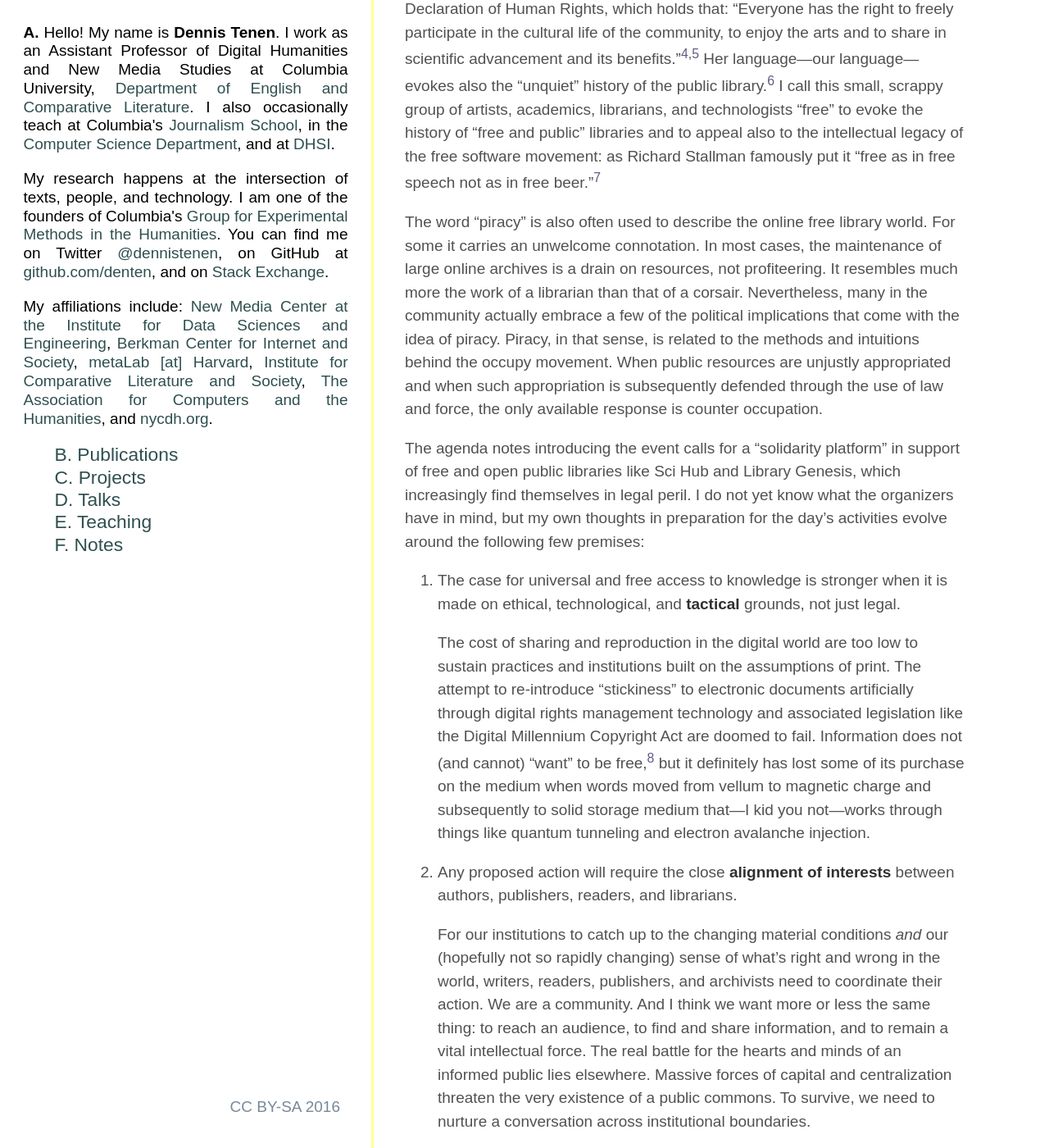
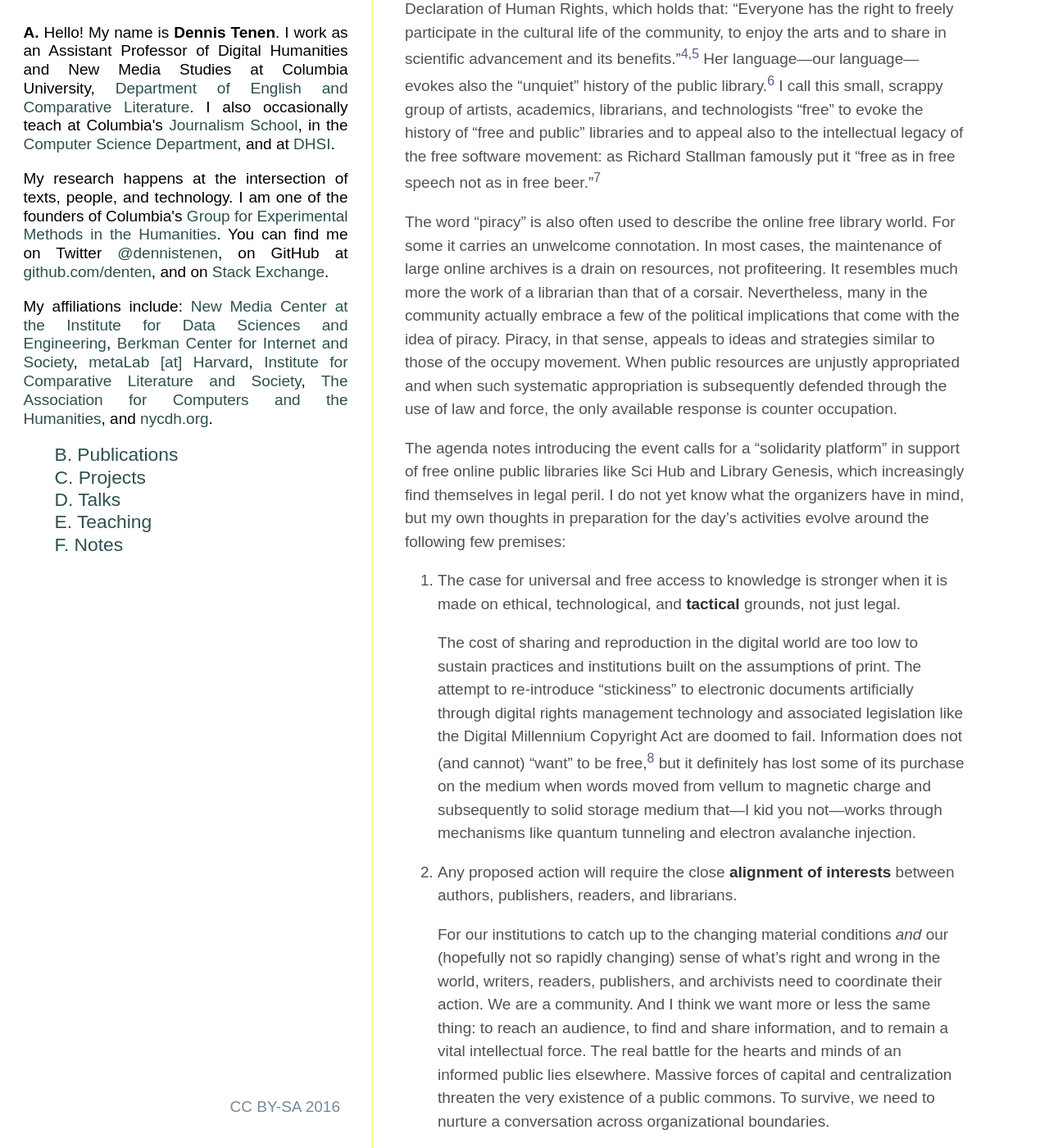
Before and after one commit to denten/denten.github.io, a Jekyll site: the page built from _posts/2016-02-17-free-library-congress.md, in a window 1280 px wide and 1400 px high, scrolled down 1828 px. Shown: the whole window at 82% size. Built offline with Jekyll 4.4.1, drawn with Linux system fonts in a browser that asks for light colours; some web fonts are replaced; some of the changed text lies outside the part shown.

Commit message:
last pass

```diff
--- a/_posts/2016-02-17-free-library-congress.md
+++ b/_posts/2016-02-17-free-library-congress.md
@@ -77,13 +77,13 @@
 profiteering. It resembles much more the work of a librarian than that of a
 corsair. Nevertheless, many in the community actually embrace a few of the
 political implications that come with the idea of piracy. Piracy, in that
-sense, is related to the methods and intuitions behind the occupy movement.
-When public resources are unjustly appropriated and when such appropriation is
-subsequently defended through the use of law and force, the only available
-response is counter occupation.
+sense, appeals to ideas and strategies similar to those of the occupy
+movement. When public resources are unjustly appropriated and when such
+systematic appropriation is subsequently defended through the use of law and
+force, the only available response is counter occupation.
 
 The agenda notes introducing the event calls for a "solidarity platform" in
-support of free and open public libraries like Sci Hub and Library Genesis,
+support of free online public libraries like Sci Hub and Library Genesis,
 which increasingly find themselves in legal peril. I do not yet know what the
 organizers have in mind, but my own thoughts in preparation for the day's
 activities evolve around the following few premises:
@@ -99,7 +99,7 @@
 (and cannot) "want" to be free,[^doctorow] but it definitely has lost some of
 its purchase on the medium when words moved from vellum to magnetic charge and
 subsequently to solid storage medium that---I kid you not---works through
-things like quantum tunneling and electron avalanche injection.
+mechanisms like quantum tunneling and electron avalanche injection.
 
 2. Any proposed action will require the close **alignment of interests**
 between authors, publishers, readers, and librarians.
@@ -112,18 +112,19 @@
 intellectual force. The real battle for the hearts and minds of an informed
 public lies elsewhere. Massive forces of capital and centralization threaten
 the very existence of a public commons. To survive, we need to nurture a
-conversation across institutional boundaries.
+conversation across organizational boundaries.
 
     By my calculations, Library Genesis, one of the most influential free
 online book libraries sustains itself on a budget of several thousand dollars
-per year.[^budget] The maintenance of Sci Hub requires a bit more.[^budget2]
-How do pirate libraries achieve so much with so little? The fact that these
-libraries do not pay exorbitant licence fees can only be a small part of the
-answer. The larger part of the answer includes their ability to rely on the
-good will and on the support of the community. Why can't readers and writers
-contribute to the development of infrastructures of their home schools and
-universities? Why are libraries so reliant on outside vendors, who take most
-of the profits out of our ecosystem?
+per year.[^budget] The maintenance of Sci Hub requires a bit more to reach
+millions of readers.[^budget2] How do pirate libraries achieve so much with so
+little? The fact that these libraries do not pay exorbitant licence fees can
+only comprise a small part of the answer. The larger part includes their
+ability to rely on the support of the community, in what I have called
+elsewhere "peer preservation." Why can't readers and writers contribute to the
+development of infrastructures within their own institutions? Why are
+libraries so reliant on outside vendors, who take most of the profits out of
+our ecosystem?
 
     I am conflicted about leaving booksellers out of the equation. In response
 about my question about booksellers---do they help or hinder project of
@@ -152,11 +153,11 @@
 
    The political and economic response to piracy is often guided by fear and
 speculation. The work of researchers like Bodó Balázs is beginning to connect
-the business of selling books with the practices of reading them.[^bodo] Balázs makes
-a powerful argument, holding that the flourishing of shadow media markets
-indicates a failure in legitimate markets. Research suggests that piracy does
-not decrease, it increases sales, particularly in places which are not
-well-served by traditional publishers and distributors. A more complete,
+the business of selling books with the practices of reading them.[^bodo]
+Balázs makes a powerful argument, holding that the flourishing of shadow media
+markets indicates a failure in legitimate markets. Research suggests that
+piracy does not decrease, it increases sales, particularly in places which are
+not well-served by traditional publishers and distributors. A more complete,
 "thick description" of global media practice requires more research, both
 qualitative and quantitative.
 
```
Also changed, not shown: other parts of _posts/2016-02-17-free-library-congress.md (+6 -6 lines).
